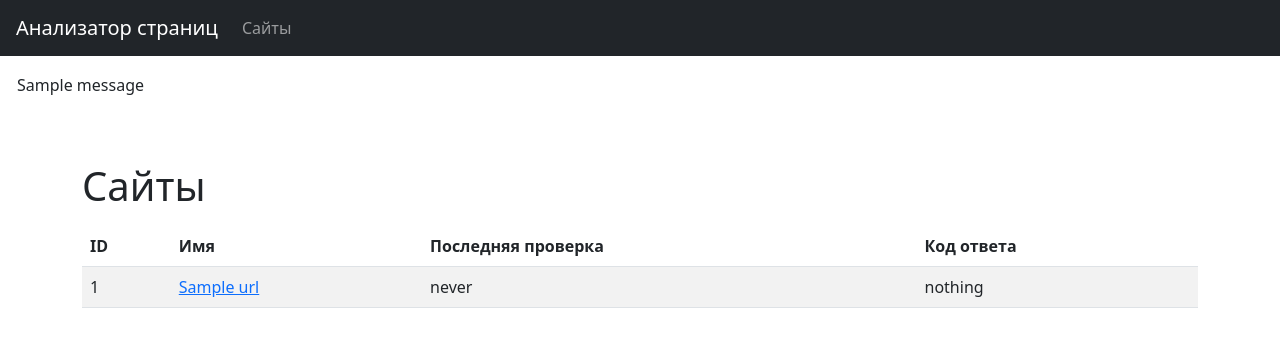
After one commit to oshwa364/python-project-83, a Flask app: page /urls in a window 1280 px wide. The commit adds this page. Shown: the top 347 px of the page. Run offline with Flask 3, Linux system fonts and the light colour scheme; one stand-in notice (Sample message) is shown; a database or web service that is not in the repository returns one stand-in record (values such as "Sample title"); some libraries are stand-ins or nearby versions.

Commit message:
complete step 3

```diff
--- a/page_analyzer/app.py
+++ b/page_analyzer/app.py
@@ -1,13 +1,69 @@
 import os
 
+import psycopg2
+import validators
 from dotenv import load_dotenv
-from flask import render_template, Flask
+from flask import Flask, flash, redirect, render_template, request, url_for
+
+from .db import SiteRepository
+from .supplies import normalize_url
 
 load_dotenv()
 app = Flask(__name__)
 app.config['SECRET_KEY'] = os.getenv('SECRET_KEY')
+app.config['DATABASE_URL'] = os.getenv('DATABASE_URL')
+
+conn = psycopg2.connect(app.config['DATABASE_URL'])
+repo = SiteRepository(conn)
 
 
 @app.route('/')
 def index():
     return render_template('index.html')
+
+
+@app.post('/urls')
+def add_url():
+    raw_url = request.form['url']
+    if not validators.url(raw_url):
+        flash('Некорректный URL', 'alert-danger')
+        return redirect(url_for('index'))
+
+    normalized_url = normalize_url(raw_url)
+
+    try:
+        id = repo.check_existing(normalized_url)[0]
+    except Exception:
+        id = 0
+
+    if id:
+        flash('Страница уже существует', 'alert-info')
+        redirect_url = redirect(url_for('url_details', id=id))
+    else:
+        url_id = repo.insert(normalized_url)
+        flash('Страница успешно добавлена', 'alert-success')
+        redirect_url = redirect(url_for('url_details', id=url_id))
+    return redirect_url
+
+
+@app.route('/urls/<id>')
+def url_details(id):
+    url_data = repo.get_details(id)
+    return render_template('url.html', url=url_data)
+
+
+@app.route('/urls')
+def show_urls():
+    urls_data = repo.get_all_urls()
+    return render_template('urls.html', urls=urls_data)
+
+
+@app.route('/urls')
+def create_check():
+    pass
+
+
+@app.route('/clean-the-table')
+def clean_table():
+    repo.clean_table()
+    return redirect(url_for('index'))
--- /dev/null
+++ b/page_analyzer/db.py
@@ -0,0 +1,44 @@
+from datetime import datetime
+
+from psycopg2.extras import RealDictCursor
+
+
+class SiteRepository:
+    def __init__(self, conn):
+        self.conn = conn
+
+    def check_existing(self, url):
+        with self.conn.cursor() as cur:
+            cur.execute('SELECT id FROM urls WHERE name = %s', (url,))
+            return cur.fetchone()
+
+    def insert(self, url):
+        with self.conn.cursor(cursor_factory=RealDictCursor) as cur:
+            cur.execute('''
+                INSERT INTO urls (name, created_at)
+                VALUES (%s, %s) RETURNING id
+                ''',
+                (url, datetime.now())
+            )
+            self.conn.commit()
+            return cur.fetchone()['id']
+
+    def get_details(self, url_id):
+        with self.conn.cursor(cursor_factory=RealDictCursor) as cur:
+            cur.execute('SELECT * FROM urls WHERE id = %s', (url_id,))
+            url_data = cur.fetchone()
+            return url_data
+
+    def get_all_urls(self):
+        with self.conn.cursor(cursor_factory=RealDictCursor) as cur:
+            cur.execute('''
+            SELECT u.id, u.name
+            FROM urls u
+            ORDER BY u.created_at DESC
+            ''')
+            return cur.fetchall()
+
+    def clean_table(self):
+        with self.conn.cursor() as cur:
+            cur.execute('TRUNCATE TABLE urls RESTART IDENTITY')
+            self.conn.commit()
--- /dev/null
+++ b/page_analyzer/templates/layout.html
@@ -0,0 +1,34 @@
+<!DOCTYPE html>
+<html lang="ru">
+<head>
+  <meta charset="UTF-8">
+  <meta name="viewport" content="width=device-width, initial-scale=1.0">
+  <title>Аналилизатор страниц</title>
+
+  <link href="https://cdn.jsdelivr.net/npm/bootstrap@5.3.0/dist/css/bootstrap.min.css" rel="stylesheet">
+</head>
+<body>
+<header class="flex-shrink-0">
+    <nav class="navbar navbar-expand-md navbar-dark bg-dark px-3">
+        <a class="navbar-brand" href="/">Анализатор страниц</a>
+        <div id="navbarNav">
+            <ul class="navbar-nav">
+                <li class="nav-item"><a class="nav-link" href="{{ url_for('show_urls')}}">Сайты</a></li>
+            </ul>
+        </div>
+    </nav>
+</header>
+{% with messages = get_flashed_messages(with_categories=true) %}
+  {% if messages %}
+    {% for category, message in messages %}
+      <div class="alert {{ category }}" role="alert">
+        {{ message }}
+      </div>
+    {% endfor %}
+  {% endif %}
+{% endwith %}
+<div id="content">
+    {% block content %}{% endblock %}
+</div>
+</body>
+</html>
--- /dev/null
+++ b/page_analyzer/templates/urls.html
@@ -0,0 +1,27 @@
+{% extends "layout.html" %}
+
+{% block content %}
+<div class="container">
+    <h1 class="mt-5">Сайты</h1>
+    <table class="table table-striped mt-3" data-test="urls">
+        <thead>
+            <tr>
+                <th>ID</th>
+                <th>Имя</th>
+                <th>Последняя проверка</th>
+                <th>Код ответа</th>
+            </tr>
+        </thead>
+        <tbody>
+            {% for url in urls %}
+                <tr>
+                    <td>{{ url.id }}</td>
+                    <td><a href="{{ url_for('url_details', id=url.id) }}">{{ url.name }}</a></td>
+                    <td>never</td>
+                    <td>nothing</td>
+                </tr>
+            {% endfor %}
+        </tbody>
+    </table>
+</div>
+{% endblock %}
--- a/pyproject.toml
+++ b/pyproject.toml
@@ -7,7 +7,9 @@ requires-python = ">=3.12"
 dependencies = [
     "flask>=3.1.3",
     "gunicorn>=25.1.0",
+    "psycopg2-binary>=2.9.11",
     "pytest>=9.0.2",
+    "validators>=0.35.0",
 ]
 
 [dependency-groups]
```
Also changed, not shown: database.sql (added, +7 -0 lines), page_analyzer/supplies.py (added, +7 -0 lines), page_analyzer/templates/index.html (+4 -10 lines), page_analyzer/templates/url.html (added, +28 -0 lines), 2 other files.
